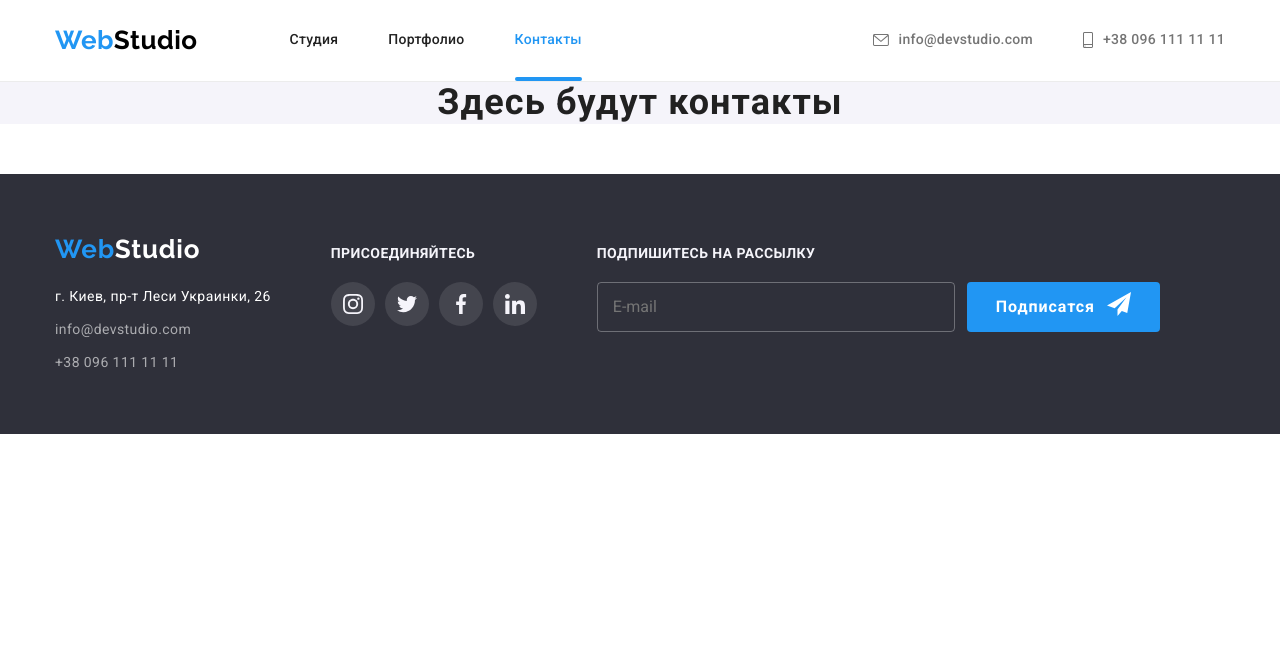
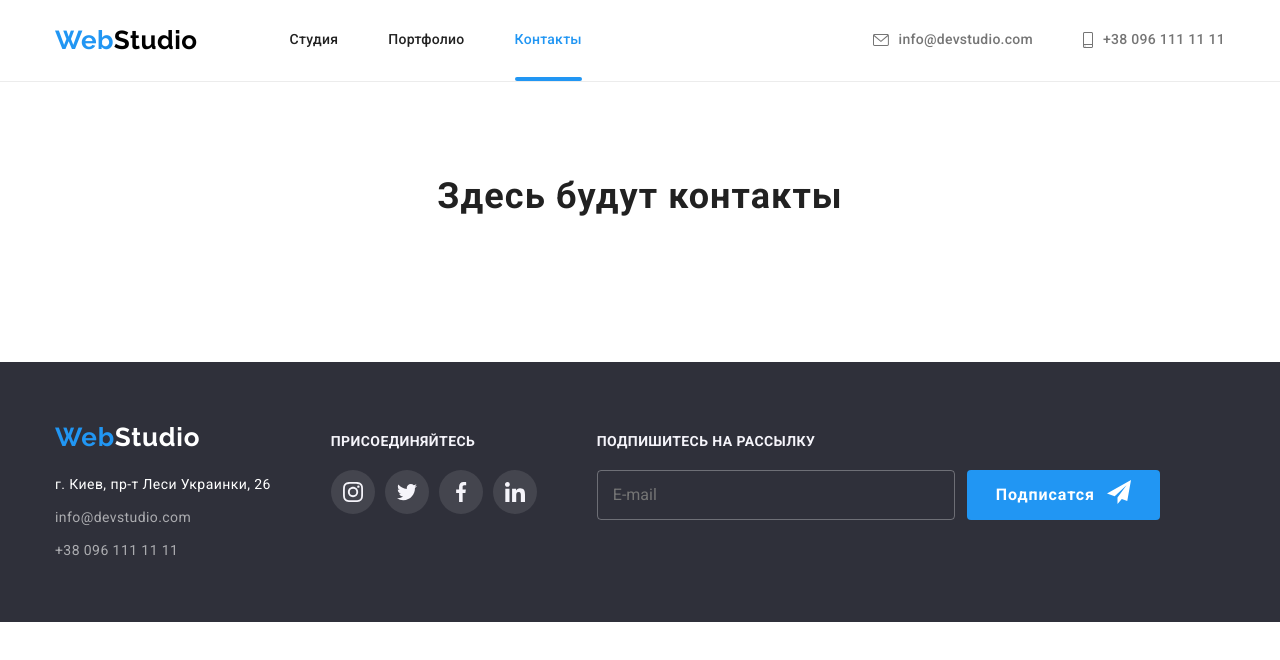
Before and after one commit to Sunny020986/goit-markup-hw-08, a plain HTML site: page contacts.html in a window 1280 px wide. Drawn offline with nearby package versions, Linux system fonts and the light colour scheme.

Commit message:
Update contacts.html

```diff
--- a/contacts.html
+++ b/contacts.html
@@ -65,8 +65,8 @@
 
     <!----   contacts   ---->
     <main>
-      <section class="team">
-        <div class="portfolio__container">
+      <section class="section">
+        <div class="container">
         <h1 class="activiti__topic" >Здесь будут контакты</h1>
         </div>
       </section>
```
